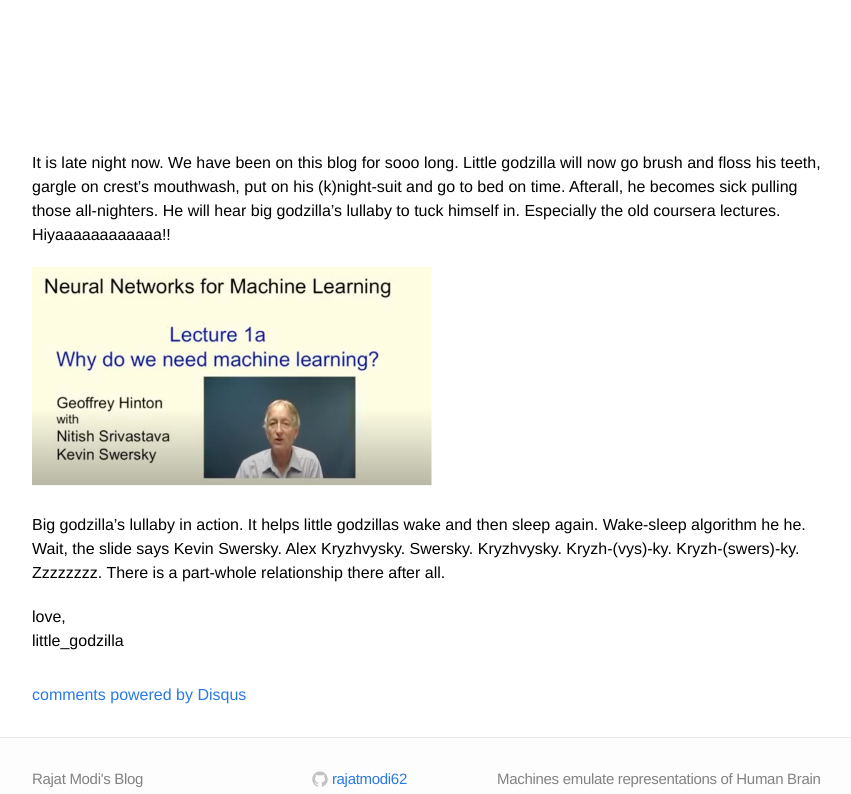
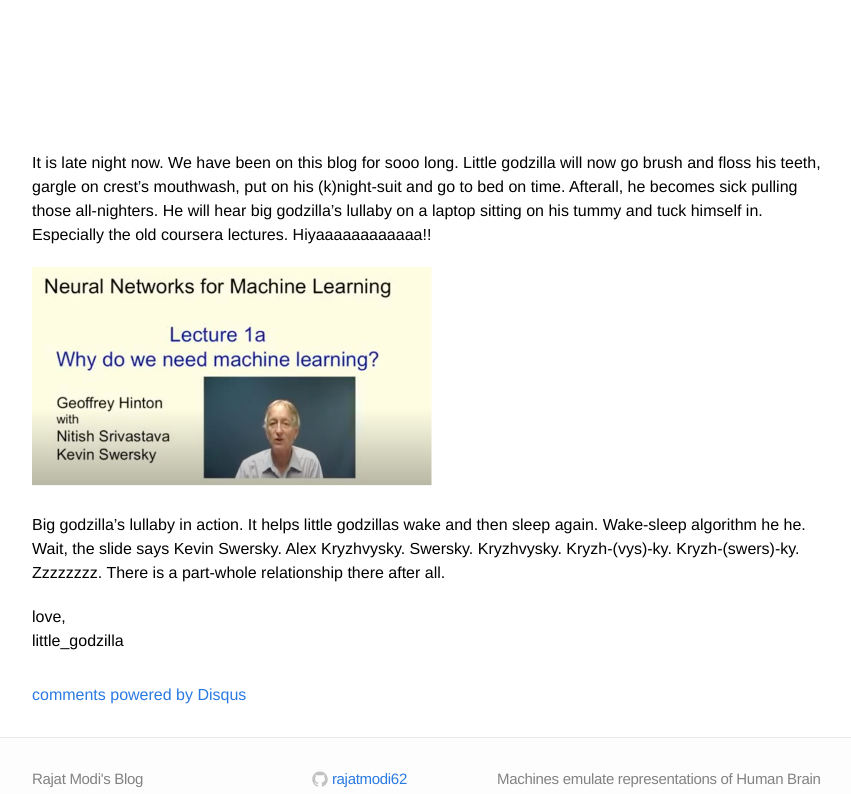
Before and after one commit to rajatmodi62/rajatmodi62.github.io, a Jekyll site: the page built from _posts/2024-10-26-hinton_apm.md, in a window 1280 px wide and 900 px high, scrolled down 17996 px, cut to the strip 106-900 px from the top of the window. Shown: the whole strip, without its empty margins (208-1059 px from the left). Built offline with Jekyll 4.4.1, drawn with Linux system fonts in a browser that asks for light colours; comment, search, counter and statistics services are not loaded.

Commit message:
soft link blog

```diff
--- a/_posts/2024-10-26-hinton_apm.md
+++ b/_posts/2024-10-26-hinton_apm.md
@@ -272,7 +272,7 @@ Ok, here are the videos I promised:
 </div>
 
 
-It is late night now. We have been on this blog for sooo long. Little godzilla will now go brush and floss his teeth, gargle on crest's mouthwash, put on his (k)night-suit and go to bed on time. Afterall, he becomes sick pulling those all-nighters. He will hear big godzilla's lullaby to tuck himself in. Especially the old coursera lectures. Hiyaaaaaaaaaaaa!!<br>
+It is late night now. We have been on this blog for sooo long. Little godzilla will now go brush and floss his teeth, gargle on crest's mouthwash, put on his (k)night-suit and go to bed on time. Afterall, he becomes sick pulling those all-nighters. He will hear big godzilla's lullaby on a laptop sitting on his tummy and tuck himself in. Especially the old coursera lectures. Hiyaaaaaaaaaaaa!!<br>
 
 <div class="text-center" style="margin: 0 auto; max-width: 800px;"> <!-- Set max-width as needed -->
     <img class="img-fluid" src="{{ site.baseurl }}\assets\img\apm\lullaby.png" style="width: 50%; height: auto;"> <!-- Image width is 50% of its parent -->
```
